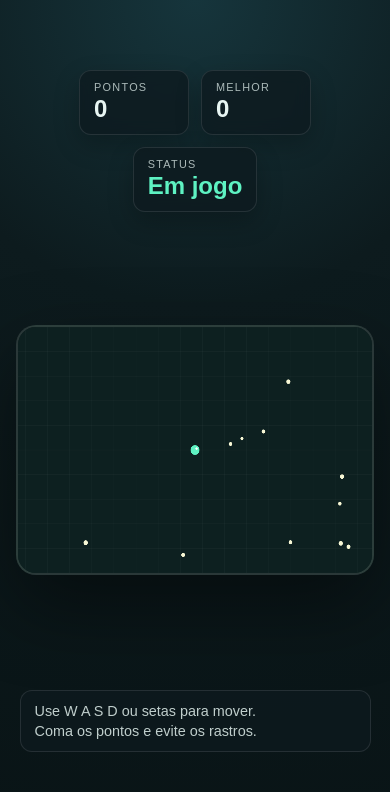
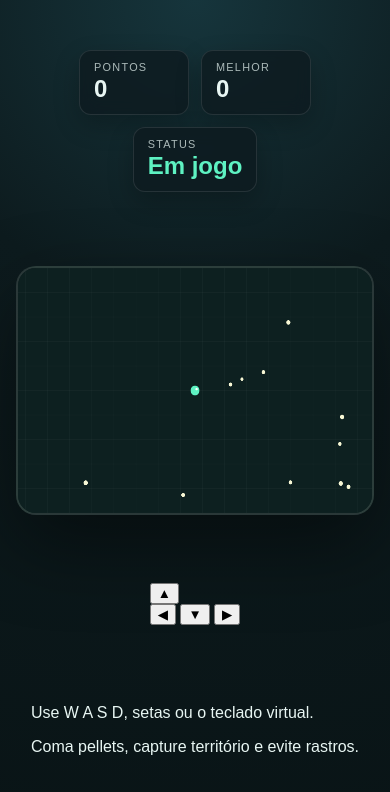
Before and after one commit to tacadaonline/papper.pix, a plain HTML site: page index.html in a window 390 px wide. Drawn offline with Linux system fonts and the light colour scheme.

Commit message:
Modify game title, status, and controls
Updated game title and status text. Added mobile controls and updated instructions.

```diff
--- a/index.html
+++ b/index.html
@@ -3,7 +3,7 @@
   <head>
     <meta charset="UTF-8" />
     <meta name="viewport" content="width=device-width, initial-scale=1.0" />
-    <title>Paper Pix</title>
+    <title>Paper Pix Arena</title>
     <link rel="stylesheet" href="styles.css" />
   </head>
   <body>
@@ -18,15 +18,26 @@
       </div>
       <div class="card status-card">
         <span>Status</span>
-        <strong id="status">Em jogo</strong>
+        <strong id="status">Aguardando</strong>
       </div>
     </div>
 
-    <canvas id="gameCanvas" width="960" height="600"></canvas>
+    <div class="game-shell">
+      <canvas id="gameCanvas" width="960" height="600"></canvas>
+    </div>
 
-    <div class="controls">
-      <p>Use W A S D ou setas para mover.</p>
-      <p>Coma os pontos e evite os rastros.</p>
+    <div class="mobile-controls" aria-label="Controles móveis">
+      <button class="dir-btn" data-key="ArrowUp">▲</button>
+      <div class="row">
+        <button class="dir-btn" data-key="ArrowLeft">◀</button>
+        <button class="dir-btn" data-key="ArrowDown">▼</button>
+        <button class="dir-btn" data-key="ArrowRight">▶</button>
+      </div>
+    </div>
+
+    <div class="controls-text">
+      <p>Use W A S D, setas ou o teclado virtual.</p>
+      <p>Coma pellets, capture território e evite rastros.</p>
     </div>
 
     <script src="game.js"></script>
```
